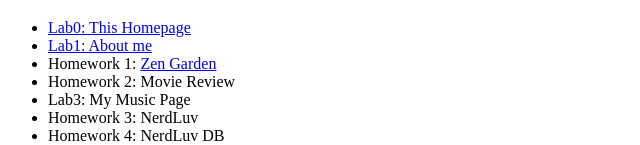
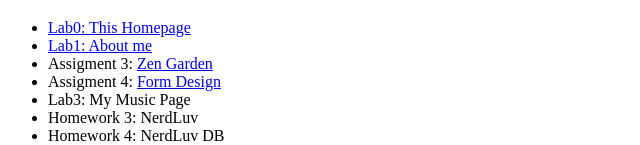
Before and after one commit to hasimyil/my.wap.io, a plain HTML site: page index.html in a window 1280 px wide. Shown: the part 337-482 px from the top of the page, without its empty margins (0-640 px from the left). Drawn offline with Linux system fonts and the light colour scheme.

Commit message:
HomaPage Updated

```diff
--- a/index.html
+++ b/index.html
@@ -15,8 +15,8 @@
     <ul>
       <li><a href="https://hasimyil.github.io/my.wap.io/" >Lab0: This Homepage</a></li>
       <li><a href="https://hasimyil.github.io/my.wap.io/aboutme.html" >Lab1: About me</a></li>
-      <li>Homework 1: <a href="https://hasimyil.github.io/my.wap.io/assigment3">Zen Garden</a> </li>
-      <li>Homework 2: Movie Review</li>
+      <li>Assigment 3: <a href="https://hasimyil.github.io/my.wap.io/assigment3">Zen Garden</a> </li>
+      <li>Assigment 4: <a href="https://hasimyil.github.io/my.wap.io/assigment4">Form Design</a> </li>
       <li>Lab3: My Music Page</li>
       <li>Homework 3: NerdLuv</li>
       <li>Homework 4: NerdLuv DB</li>
```
